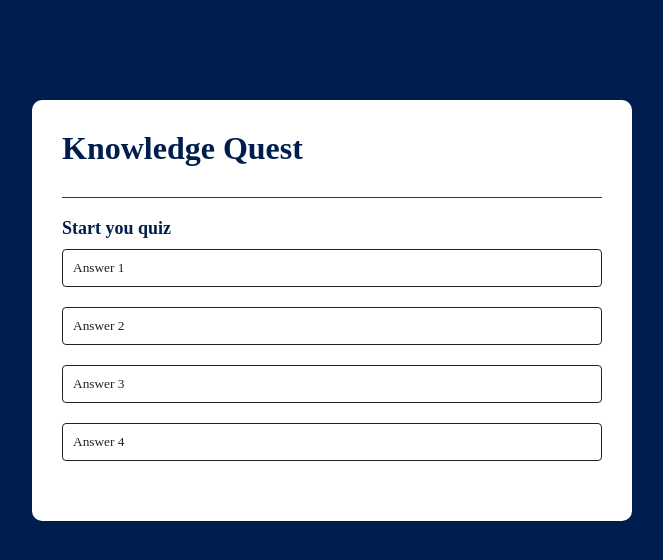
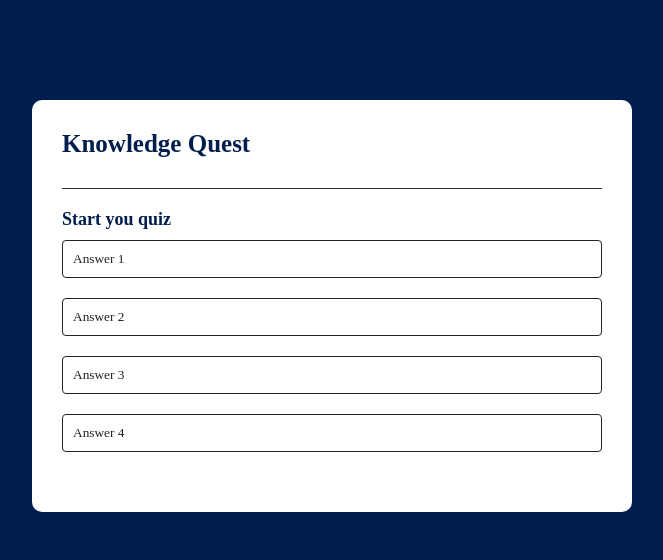
Before and after one commit to Pracheeyadav2022/Quiz-Web-application, a plain HTML site: page index.html in a window 1280 px wide. Shown: the whole page, without its empty margins (308-971 px from the left). Drawn offline with Linux system fonts and the light colour scheme.

Commit message:
Update style.css

```diff
--- a/style.css
+++ b/style.css
@@ -18,7 +18,7 @@ body{
 }
 
 .app h1{
-    font-weight: 25px;
+    font-size: 25px;
    color: #001e4d;
    font-weight: 600;
    border-bottom: 1px solid #333;
```
